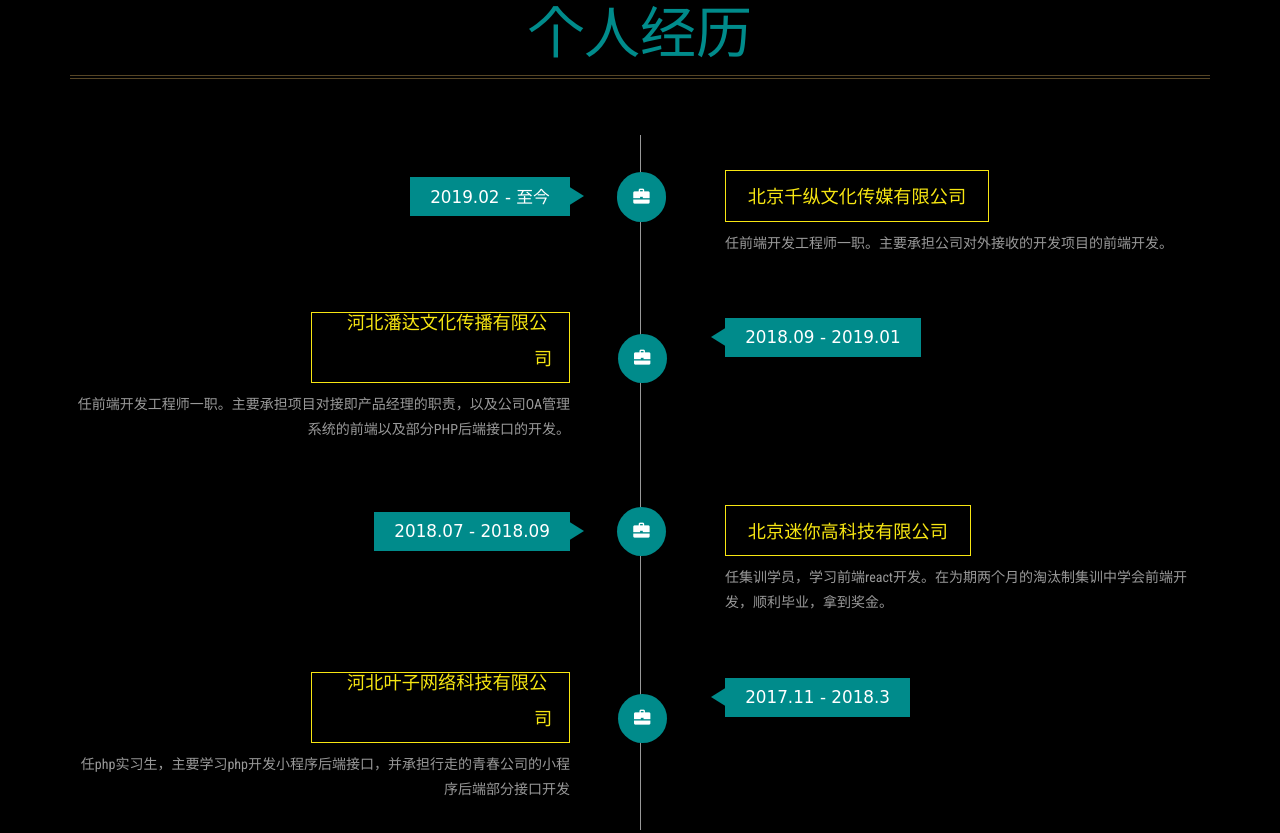
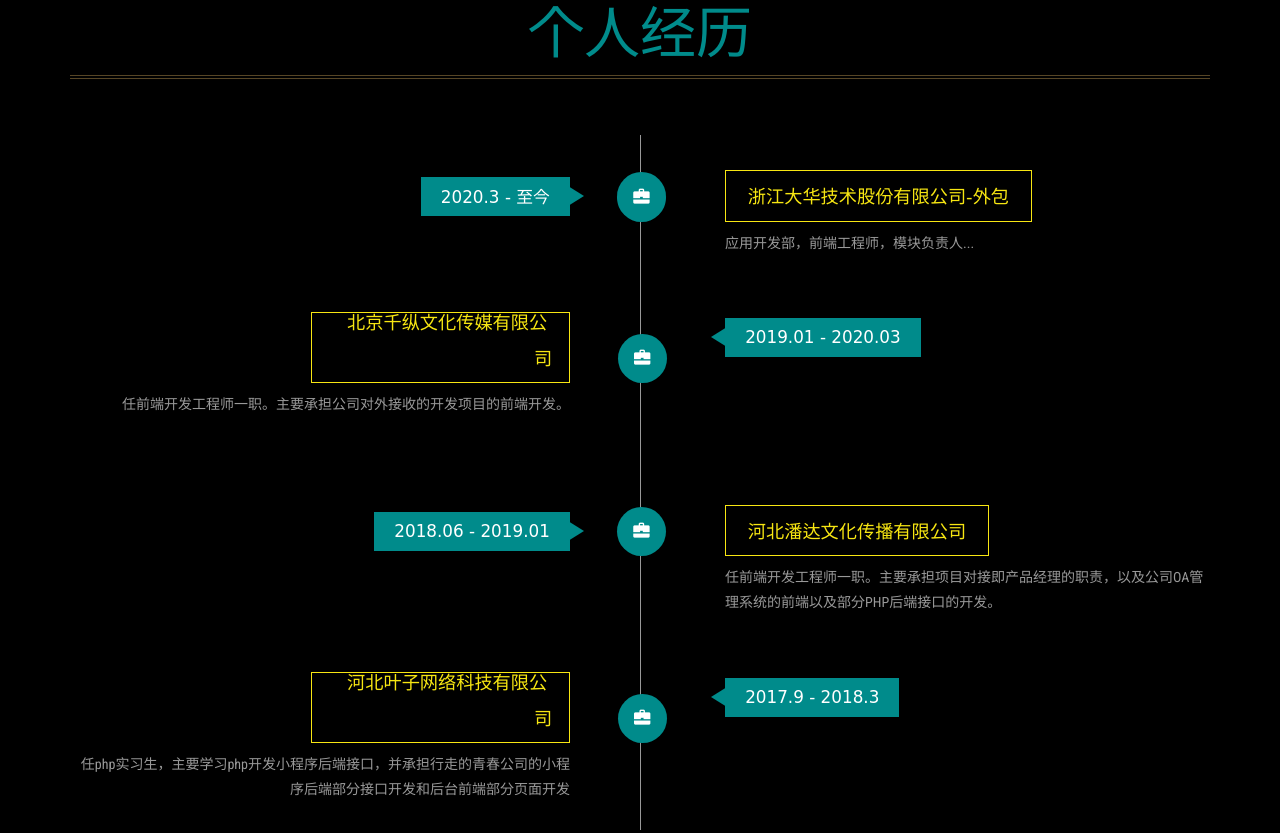
Before and after one commit to yeqiu741/resume, a plain HTML site: page index.html in a window 1280 px wide. Shown: the part 1577-2410 px from the top of the page. Drawn offline with Linux system fonts and the light colour scheme; a web font is replaced by a local one.

Commit message:
更新简历

```diff
--- a/index.html
+++ b/index.html
@@ -64,7 +64,7 @@
 						<li>
 							<ul class="address-text">
 								<li><b>工作年限 </b></li>
-								<li>2年</li>
+								<li>3年</li>
 							</ul>
 						</li>
 						<li>
@@ -108,7 +108,7 @@
 						<li><a href="#work" class="scroll">个人经历</a></li>
 						<li><a href="#education" class="scroll">教育背景</a></li>
 						<li><a href="#skills" class="scroll">专业技能</a></li>
-						<li><a href="#projects" class="scroll">项目经历</a></li>
+						<!-- <li><a href="#projects" class="scroll">项目经历</a></li> -->
 						<!-- <li><a href="#contact" class="scroll">联系我们</a></li> -->
 					</ul>
 					<div class="clearfix"> </div>
@@ -170,25 +170,35 @@
 			<h3 class="title">个人经历</h3>
 			<div class="work-info">
 				<div class="col-md-6 work-left">
-					<h4>2019.02 - 至今 </h4>
+					<h4>2020.3 - 至今 </h4>
 				</div>
 				<div class="col-md-6 work-right">
-					<h5><span class="glyphicon glyphicon-briefcase"> </span>北京千纵文化传媒有限公司</h5>
+					<h5><span class="glyphicon glyphicon-briefcase"> </span>浙江大华技术股份有限公司-外包</h5>
+					<p>应用开发部，前端工程师，模块负责人...</p>
+				</div>
+				<div class="clearfix"> </div>
+			</div>
+			<div class="work-info">
+				<div class="col-md-6 work-right work-right2">
+					<h4>2019.01 - 2020.03 </h4>
+				</div>
+				<div class="col-md-6 work-left work-left2">
+					<h5>北京千纵文化传媒有限公司<span class="glyphicon glyphicon-briefcase"> </span></h5>
 					<p>任前端开发工程师一职。主要承担公司对外接收的开发项目的前端开发。</p>
 				</div>
 				<div class="clearfix"> </div>
 			</div>
 			<div class="work-info">
-				<div class="col-md-6 work-right work-right2">
-					<h4>2018.09 - 2019.01 </h4>
+				<div class="col-md-6 work-left">
+					<h4>2018.06 - 2019.01 </h4>
 				</div>
-				<div class="col-md-6 work-left work-left2">
-					<h5>河北潘达文化传播有限公司<span class="glyphicon glyphicon-briefcase"> </span></h5>
+				<div class="col-md-6 work-right">
+					<h5><span class="glyphicon glyphicon-briefcase"></span>河北潘达文化传播有限公司 </span></h5>
 					<p>任前端开发工程师一职。主要承担项目对接即产品经理的职责，以及公司OA管理系统的前端以及部分PHP后端接口的开发。</p>
 				</div>
 				<div class="clearfix"> </div>
 			</div>
-			<div class="work-info">
+			<!-- <div class="work-info">
 				<div class="col-md-6 work-left">
 					<h4>2018.07 - 2018.09 </h4>
 				</div>
@@ -197,14 +207,14 @@
 					<p>任集训学员，学习前端react开发。在为期两个月的淘汰制集训中学会前端开发，顺利毕业，拿到奖金。</p>
 				</div>
 				<div class="clearfix"> </div>
-			</div>
+			</div> -->
 			<div class="work-info">
 				<div class="col-md-6 work-right work-right2">
-					<h4>2017.11 - 2018.3 </h4>
+					<h4>2017.9 - 2018.3 </h4>
 				</div>
 				<div class="col-md-6 work-left work-left2">
-					<h5>河北叶子网络科技有限公司<span class="glyphicon glyphicon-briefcase"></span> </h5>
-					<p>任php实习生，主要学习php开发小程序后端接口，并承担行走的青春公司的小程序后端部分接口开发</p>
+					<h5>河北叶子网络科技有限公司<span class="glyphicon glyphicon-briefcase"></span></h5>
+					<p>任php实习生，主要学习php开发小程序后端接口，并承担行走的青春公司的小程序后端部分接口开发和后台前端部分页面开发</p>
 				</div>
 				<div class="clearfix"> </div>
 			</div>
@@ -360,19 +370,19 @@
 	</div>
 	<!--//education-->
 	<!--portfolio-->
-	<div id="projects" class="portfolio">
-		<div class="container">
-			<h3 class="title wow zoomInLeft animated" data-wow-delay=".5s">项目经历</h3>
-			<div class="sap_tabs">
-				<div id="horizontalTab" style="display: block; width: 100%; margin: 0px;">
-					<ul class="resp-tabs-list wow fadeInUp animated" data-wow-delay=".7s">
+	<!-- <div id="projects" class="portfolio"> -->
+		<!-- <div class="container"> -->
+			<!-- <h3 class="title wow zoomInLeft animated" data-wow-delay=".5s">项目经历</h3> -->
+			<!-- <div class="sap_tabs">			 -->
+				<!-- <div id="horizontalTab" style="display: block; width: 100%; margin: 0px;"> -->
+					<!-- <ul class="resp-tabs-list wow fadeInUp animated" data-wow-delay=".7s">
 						<li class="resp-tab-item"><span>All</span></li>
 						<li class="resp-tab-item"><span>Html</span></li>
 						<li class="resp-tab-item"><span> Photoshop</span></li>
 						<li class="resp-tab-item"><span>Cinema 4D</span></li>
 						<li class="resp-tab-item"><span>LOGO/VI</span></li>
 					</ul>
-					<div class="clearfix"> </div>
+					<div class="clearfix"> </div>	 -->
 					<!-- <div class="resp-tabs-container">
 						<div class="tab-1 resp-tab-content">
 							<div class="tab_img">
@@ -669,10 +679,10 @@
 							</div>
 						</div>
 					</div> -->
-				</div>
-			</div>
+				<!-- </div> -->
+			<!-- </div> -->
 			<!--ResponsiveTabs-->
-			<script src="js/easyResponsiveTabs.js" type="text/javascript"></script>
+			<!-- <script src="js/easyResponsiveTabs.js" type="text/javascript"></script>
 			<script type="text/javascript">
 				$(document).ready(function () {
 					$('#horizontalTab').easyResponsiveTabs({
@@ -687,10 +697,10 @@
 					jQuery(function($) {
 						$(".swipebox").swipebox();
 					});
-			</script>
+			</script> -->
 			<!-- //swipe box js -->
-		</div>
-	</div>
+		<!-- </div> -->
+	<!-- </div> -->
 	<!--//portfolio-->
 	<!--contact -->
 	<!-- <div class="welcome contact" id="contact">
```
